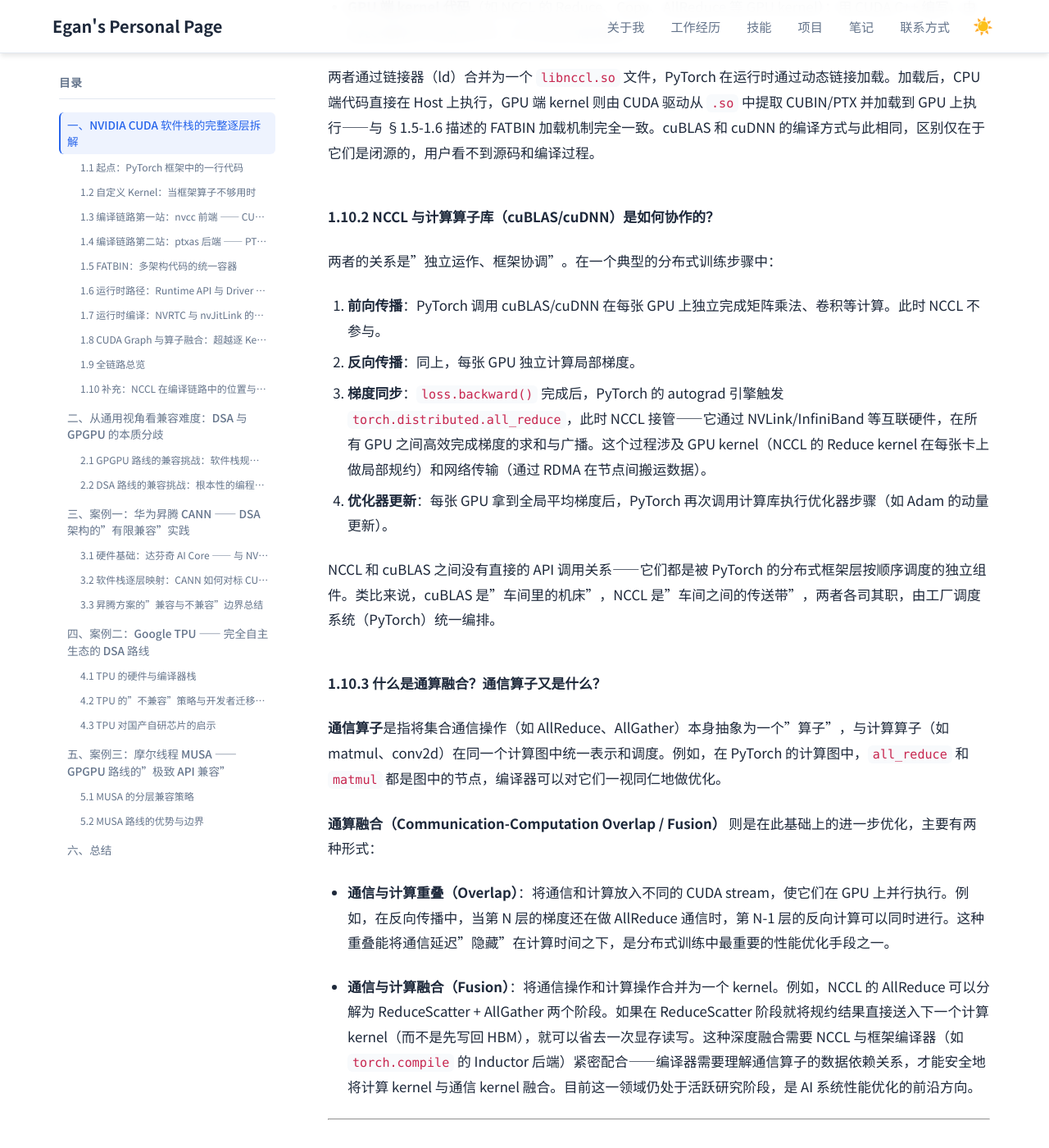
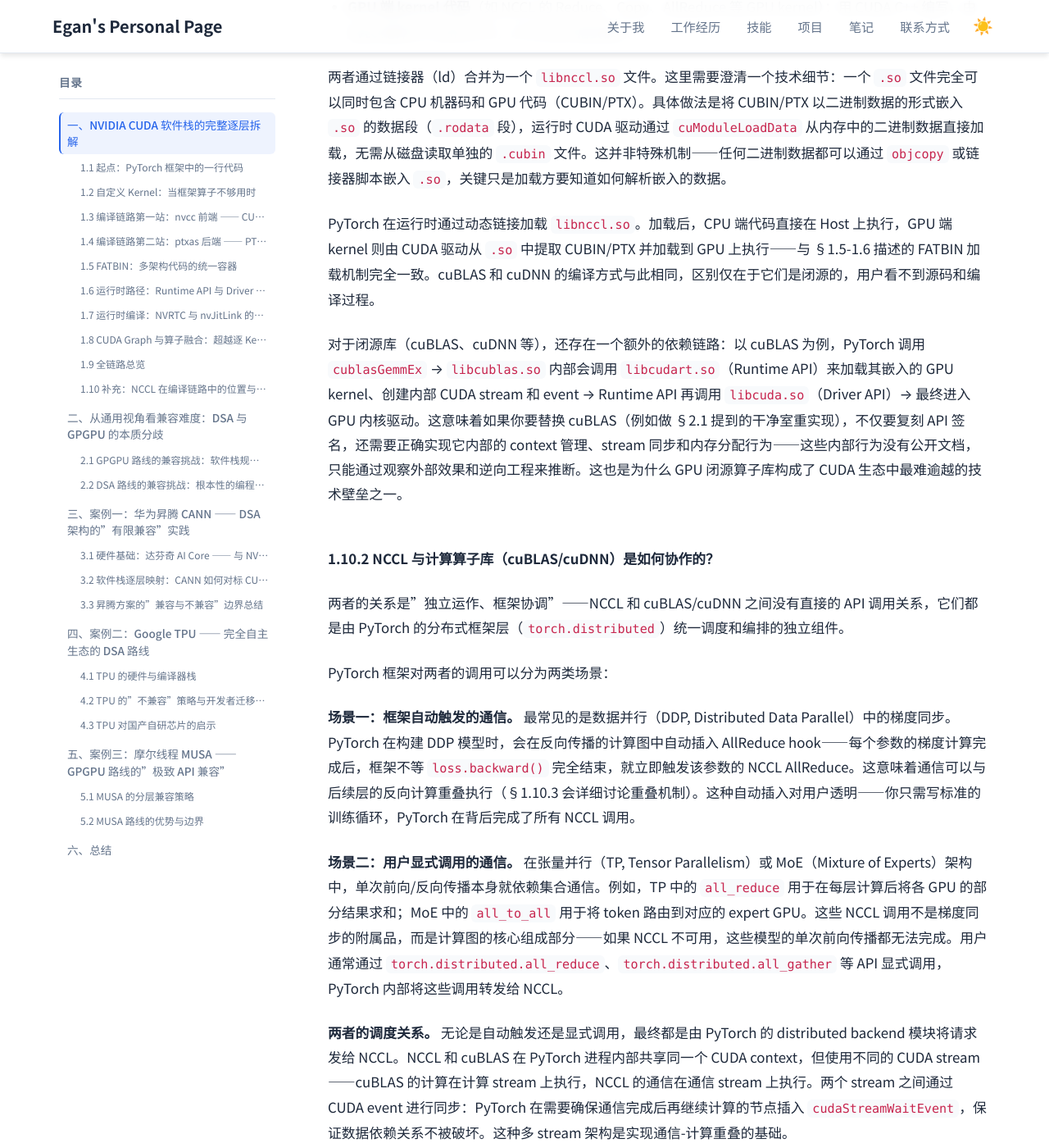
Before and after one commit to Lejun-Hu/Lejun-Hu.github.io, a Jekyll site: the page built from _notes/2026-8-15-cuda-ecosystem-compatibility.md, in a window 1280 px wide and 1400 px high, scrolled down 22545 px. Shown: the whole window at 82% size. Built offline with Jekyll 4.4.1, drawn with Linux system fonts in a browser that asks for light colours.

Commit message:
rewrite NCCL-collaboration section, add .so embedding and closed-source dependency chain

```diff
--- a/_notes/2026-8-15-cuda-ecosystem-compatibility.md
+++ b/_notes/2026-8-15-cuda-ecosystem-compatibility.md
@@ -537,18 +537,23 @@ NCCL 的编译同时使用了两种编译器，最终产物是单一的 `libnccl
 - **CPU 端代码**（如 NCCL 的拓扑探测、通信算法选择、channel 管理）：用标准 C/C++ 编写，由 **GCC/Clang** 编译为 x86-64 机器码（`.o` 文件）。
 - **GPU 端 kernel 代码**（如 NCCL 的 Reduce、Copy、AllReduce 等 GPU kernel）：用 CUDA C++ 编写，由 **nvcc** 编译为 CUBIN/PTX，以 FATBIN 格式嵌入。
 
-两者通过链接器（ld）合并为一个 `libnccl.so` 文件，PyTorch 在运行时通过动态链接加载。加载后，CPU 端代码直接在 Host 上执行，GPU 端 kernel 则由 CUDA 驱动从 `.so` 中提取 CUBIN/PTX 并加载到 GPU 上执行——与 §1.5-1.6 描述的 FATBIN 加载机制完全一致。cuBLAS 和 cuDNN 的编译方式与此相同，区别仅在于它们是闭源的，用户看不到源码和编译过程。
+两者通过链接器（ld）合并为一个 `libnccl.so` 文件。这里需要澄清一个技术细节：一个 `.so` 文件完全可以同时包含 CPU 机器码和 GPU 代码（CUBIN/PTX）。具体做法是将 CUBIN/PTX 以二进制数据的形式嵌入 `.so` 的数据段（`.rodata` 段），运行时 CUDA 驱动通过 `cuModuleLoadData` 从内存中的二进制数据直接加载，无需从磁盘读取单独的 `.cubin` 文件。这并非特殊机制——任何二进制数据都可以通过 `objcopy` 或链接器脚本嵌入 `.so`，关键只是加载方要知道如何解析嵌入的数据。
+
+PyTorch 在运行时通过动态链接加载 `libnccl.so`。加载后，CPU 端代码直接在 Host 上执行，GPU 端 kernel 则由 CUDA 驱动从 `.so` 中提取 CUBIN/PTX 并加载到 GPU 上执行——与 §1.5-1.6 描述的 FATBIN 加载机制完全一致。cuBLAS 和 cuDNN 的编译方式与此相同，区别仅在于它们是闭源的，用户看不到源码和编译过程。
+
+对于闭源库（cuBLAS、cuDNN 等），还存在一个额外的依赖链路：以 cuBLAS 为例，PyTorch 调用 `cublasGemmEx` → `libcublas.so` 内部会调用 `libcudart.so`（Runtime API）来加载其嵌入的 GPU kernel、创建内部 CUDA stream 和 event → Runtime API 再调用 `libcuda.so`（Driver API）→ 最终进入 GPU 内核驱动。这意味着如果你要替换 cuBLAS（例如做 §2.1 提到的干净室重实现），不仅要复刻 API 签名，还需要正确实现它内部的 context 管理、stream 同步和内存分配行为——这些内部行为没有公开文档，只能通过观察外部效果和逆向工程来推断。这也是为什么 GPU 闭源算子库构成了 CUDA 生态中最难逾越的技术壁垒之一。
 
 #### 1.10.2 NCCL 与计算算子库（cuBLAS/cuDNN）是如何协作的？
 
-两者的关系是"独立运作、框架协调"。在一个典型的分布式训练步骤中：
+两者的关系是"独立运作、框架协调"——NCCL 和 cuBLAS/cuDNN 之间没有直接的 API 调用关系，它们都是由 PyTorch 的分布式框架层（`torch.distributed`）统一调度和编排的独立组件。
 
-1. **前向传播**：PyTorch 调用 cuBLAS/cuDNN 在每张 GPU 上独立完成矩阵乘法、卷积等计算。此时 NCCL 不参与。
-2. **反向传播**：同上，每张 GPU 独立计算局部梯度。
-3. **梯度同步**：`loss.backward()` 完成后，PyTorch 的 autograd 引擎触发 `torch.distributed.all_reduce`，此时 NCCL 接管——它通过 NVLink/InfiniBand 等互联硬件，在所有 GPU 之间高效完成梯度的求和与广播。这个过程涉及 GPU kernel（NCCL 的 Reduce kernel 在每张卡上做局部规约）和网络传输（通过 RDMA 在节点间搬运数据）。
-4. **优化器更新**：每张 GPU 拿到全局平均梯度后，PyTorch 再次调用计算库执行优化器步骤（如 Adam 的动量更新）。
+PyTorch 框架对两者的调用可以分为两类场景：
 
-NCCL 和 cuBLAS 之间没有直接的 API 调用关系——它们都是被 PyTorch 的分布式框架层按顺序调度的独立组件。类比来说，cuBLAS 是"车间里的机床"，NCCL 是"车间之间的传送带"，两者各司其职，由工厂调度系统（PyTorch）统一编排。
+**场景一：框架自动触发的通信。** 最常见的是数据并行（DDP, Distributed Data Parallel）中的梯度同步。PyTorch 在构建 DDP 模型时，会在反向传播的计算图中自动插入 AllReduce hook——每个参数的梯度计算完成后，框架不等 `loss.backward()` 完全结束，就立即触发该参数的 NCCL AllReduce。这意味着通信可以与后续层的反向计算重叠执行（§1.10.3 会详细讨论重叠机制）。这种自动插入对用户透明——你只需写标准的训练循环，PyTorch 在背后完成了所有 NCCL 调用。
+
+**场景二：用户显式调用的通信。** 在张量并行（TP, Tensor Parallelism）或 MoE（Mixture of Experts）架构中，单次前向/反向传播本身就依赖集合通信。例如，TP 中的 `all_reduce` 用于在每层计算后将各 GPU 的部分结果求和；MoE 中的 `all_to_all` 用于将 token 路由到对应的 expert GPU。这些 NCCL 调用不是梯度同步的附属品，而是计算图的核心组成部分——如果 NCCL 不可用，这些模型的单次前向传播都无法完成。用户通常通过 `torch.distributed.all_reduce`、`torch.distributed.all_gather` 等 API 显式调用，PyTorch 内部将这些调用转发给 NCCL。
+
+**两者的调度关系。** 无论是自动触发还是显式调用，最终都是由 PyTorch 的 distributed backend 模块将请求发给 NCCL。NCCL 和 cuBLAS 在 PyTorch 进程内部共享同一个 CUDA context，但使用不同的 CUDA stream——cuBLAS 的计算在计算 stream 上执行，NCCL 的通信在通信 stream 上执行。两个 stream 之间通过 CUDA event 进行同步：PyTorch 在需要确保通信完成后再继续计算的节点插入 `cudaStreamWaitEvent`，保证数据依赖关系不被破坏。这种多 stream 架构是实现通信-计算重叠的基础。
 
 #### 1.10.3 什么是通算融合？通信算子又是什么？
 
```
